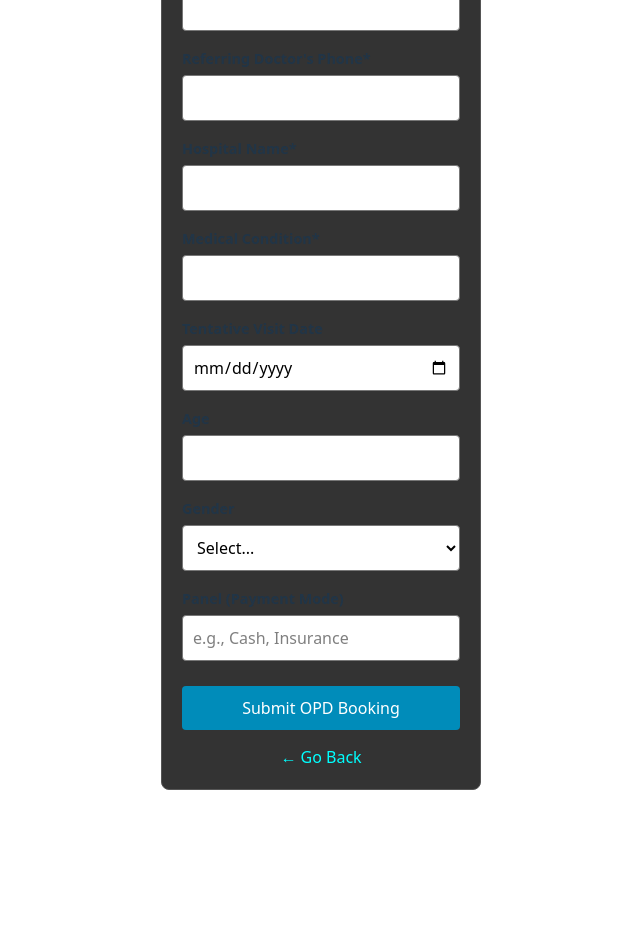
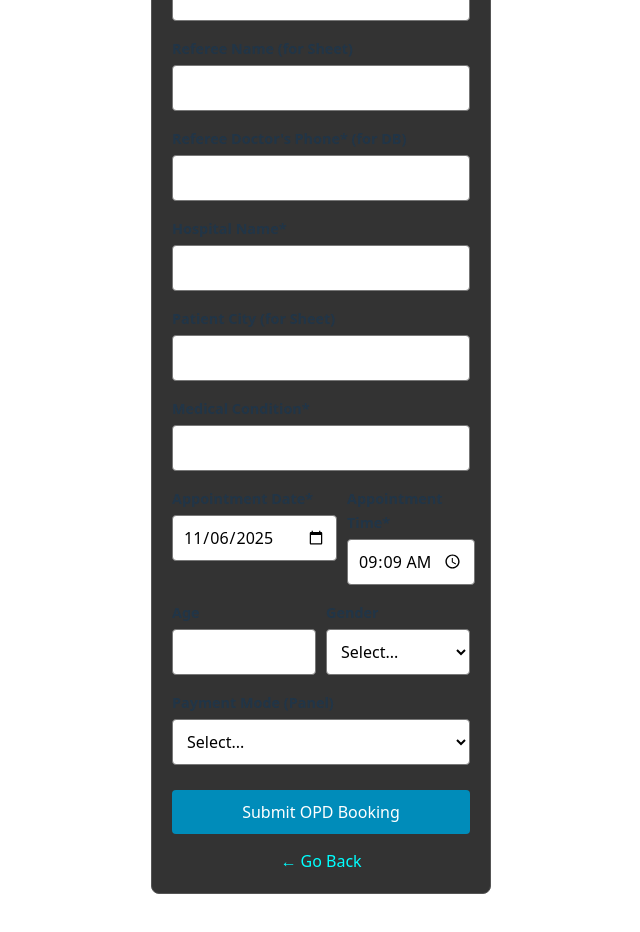
Before and after one commit to moneygoyal-del/crm-backend1, a React (Vite) app in the folder frontend/: page /book-opd in a window 1280 px wide. Shown: the part 320-1252 px from the top of the page, without its empty margins (319-959 px from the left). Before the commit the page ends 1192 px from the top, so only its background shows below. Built offline with nearby package versions, Linux system fonts and the light colour scheme; sample sign-in values are in the browser's storage.

Commit message:
upd(opdBooking)

```diff
--- a/frontend/src/Pages/BookOpdPage.tsx
+++ b/frontend/src/Pages/BookOpdPage.tsx
@@ -1,33 +1,45 @@
 import { useState } from 'react';
-import { useNavigate } from 'react-router-dom'; // Now we use this
+import { useNavigate } from 'react-router-dom';
 import api from '../api';
 import axios from 'axios';
 
-// (styles are unchanged)
+// (Styles are updated for the new layout)
 const styles = {
-    container: { width: '320px', margin: '50px auto', padding: '20px', border: '1px solid #555', borderRadius: '8px', textAlign: 'left' as const, backgroundColor: '#333' },
+    container: { width: '340px', margin: '40px auto', padding: '20px', border: '1px solid #555', borderRadius: '8px', textAlign: 'left' as const, backgroundColor: '#333' },
     header: { padding: '10px', backgroundColor: '#ccc', color: '#242424', fontWeight: 'bold', fontSize: '1.2em', borderRadius: '8px 8px 0 0', margin: '-20px -20px 20px -20px', textAlign: 'center' as const},
     input: { width: '100%', padding: '10px', margin: '5px 0 15px 0', boxSizing: 'border-box' as const, borderRadius: '4px', border: '1px solid #777', backgroundColor: '#fff', color: 'black' },
     button: { width: '100%', padding: '10px', marginTop: '10px', backgroundColor: '#008CBA', color: 'white', border: 'none', borderRadius: '4px', cursor: 'pointer', fontSize: '1em' },
     label: { fontWeight: 'bold', fontSize: '0.9em' },
-    error: { color: 'red', margin: '10px 0' },
-    success: { color: 'lightgreen', margin: '10px 0' },
-    backLink: { color: 'cyan', cursor: 'pointer', textAlign: 'center' as const, display: 'block', marginTop: '15px' } // Style for back link
+    error: { color: 'red', margin: '10px 0', textAlign: 'center' as const },
+    success: { color: 'lightgreen', margin: '10px 0', textAlign: 'center' as const },
+    backLink: { color: 'cyan', cursor: 'pointer', textAlign: 'center' as const, display: 'block', marginTop: '15px' },
+    // New style for splitting date/time
+    splitRow: { display: 'flex', gap: '10px' },
+    splitCol: { flex: 1 }
 };
 
 export default function BookOpdPage() {
-    const navigate = useNavigate(); // <-- This is now used
+    const navigate = useNavigate();
+
+    // Get current date and time for defaults
+    const now = new Date();
+    const defaultDate = now.toISOString().split('T')[0]; // YYYY-MM-DD
+    const defaultTime = now.toTimeString().split(' ')[0].substring(0, 5); // HH:MM
+
     const [formData, setFormData] = useState({
         booking_reference: `WEB-${Date.now()}`,
         patient_name: '',
         patient_phone: '',
+        referee_name: '', // <-- NEW FIELD FOR GOOGLE SHEET
         refree_phone_no: '',
         hospital_name: '',
         medical_condition: '',
+        city: '', // <-- NEW FIELD FOR GOOGLE SHEET
         age: '',
-        gender: '',
-        panel: '',
-        tentative_visit_date: '',
+        gender: '', // Will be a select
+        panel: '', // Will be a select
+        appointment_date: defaultDate, // <-- UPDATED FIELD
+        appointment_time: defaultTime, // <-- NEW FIELD
         current_disposition: 'opd_booked'
     });
     const [loading, setLoading] = useState(false);
@@ -48,29 +60,31 @@ export default function BookOpdPage() {
         setError('');
         setSuccess('');
 
-        if (!formData.patient_name || !formData.patient_phone || !formData.refree_phone_no || !formData.hospital_name || !formData.medical_condition) {
-            setError("Please fill in all required fields.");
+        // Updated validation
+        if (!formData.patient_name || !formData.patient_phone || !formData.refree_phone_no ||
+            !formData.hospital_name || !formData.medical_condition || !formData.appointment_date || !formData.appointment_time) {
+            setError("Please fill in all required (*) fields.");
             setLoading(false);
             return;
         }
 
-        const date = formData.tentative_visit_date ? new Date(formData.tentative_visit_date) : null;
-        const formattedDate = date ? `${date.getDate().toString().padStart(2, '0')}/${(date.getMonth() + 1).toString().padStart(2, '0')}/${date.getFullYear()} 00:00:00` : null;
-
+        // Payload is now the full form data
         const payload = {
             ...formData,
-            tentative_visit_date: formattedDate,
-            age: formData.age || 'N/A'
+            age: formData.age || 'N/A' // Send N/A if empty
         };
 
         try {
             const response = await api.post('/patientLeads/create-web', payload);
             setSuccess(`Success! Booking ${response.data.data.booking_reference} created.`);
+            // Clear form (but keep defaults)
             setFormData({
                 booking_reference: `WEB-${Date.now()}`,
-                patient_name: '', patient_phone: '', refree_phone_no: '',
-                hospital_name: '', medical_condition: '', age: '',
-                gender: '', panel: '', tentative_visit_date: '',
+                patient_name: '', patient_phone: '', referee_name: '', refree_phone_no: '',
+                hospital_name: '', medical_condition: '', city: '', age: '',
+                gender: '', panel: '',
+                appointment_date: defaultDate,
+                appointment_time: defaultTime,
                 current_disposition: 'opd_booked'
             });
             setTimeout(() => setSuccess(''), 5000);
@@ -95,28 +109,49 @@ export default function BookOpdPage() {
             {success && <div style={styles.success}>{success}</div>}
 
             <form onSubmit={handleSubmit}>
-                {/* ... (all your form inputs) ... */}
                 <label style={styles.label}>Patient Name*</label>
                 <input style={styles.input} type="text" name="patient_name" value={formData.patient_name} onChange={handleChange} />
 
                 <label style={styles.label}>Patient Phone*</label>
                 <input style={styles.input} type="tel" name="patient_phone" value={formData.patient_phone} onChange={handleChange} />
 
-                <label style={styles.label}>Referring Doctor's Phone*</label>
+                {/* --- NEW FIELDS FOR GOOGLE SHEET --- */}
+                <label style={styles.label}>Referee Name (for Sheet)</label>
+                <input style={styles.input} type="text" name="referee_name" value={formData.referee_name} onChange={handleChange} />
+
+                <label style={styles.label}>Referee Doctor's Phone* (for DB)</label>
                 <input style={styles.input} type="tel" name="refree_phone_no" value={formData.refree_phone_no} onChange={handleChange} />
 
                 <label style={styles.label}>Hospital Name*</label>
                 <input style={styles.input} type="text" name="hospital_name" value={formData.hospital_name} onChange={handleChange} />
 
+                <label style={styles.label}>Patient City (for Sheet)</label>
+                <input style={styles.input} type="text" name="city" value={formData.city} onChange={handleChange} />
+                {/* --- END NEW FIELDS --- */}
+
                 <label style={styles.label}>Medical Condition*</label>
                 <input style={styles.input} type="text" name="medical_condition" value={formData.medical_condition} onChange={handleChange} />
 
-                <label style={styles.label}>Tentative Visit Date</label>
-                <input style={styles.input} type="date" name="tentative_visit_date" value={formData.tentative_visit_date} onChange={handleChange} />
+                {/* --- ENHANCED DATE/TIME INPUTS --- */}
+                <div style={styles.splitRow}>
+                    <div style={styles.splitCol}>
+                        <label style={styles.label}>Appointment Date*</label>
+                        <input style={styles.input} type="date" name="appointment_date" value={formData.appointment_date} onChange={handleChange} />
+                    </div>
+                    <div style={styles.splitCol}>
+                        <label style={styles.label}>Appointment Time*</label>
+                        <input style={styles.input} type="time" name="appointment_time" value={formData.appointment_time} onChange={handleChange} />
+                    </div>
+                </div>
+                {/* --- END ENHANCED INPUTS --- */}
 
+                <div style={styles.splitRow}>
+                    <div style={styles.splitCol}>
                         <label style={styles.label}>Age</label>
                         <input style={styles.input} type="number" name="age" value={formData.age} onChange={handleChange} />
-
+                    </div>
+                    {/* --- PROFESSIONAL SELECT --- */}
+                    <div style={styles.splitCol}>
                         <label style={styles.label}>Gender</label>
                         <select style={styles.input} name="gender" value={formData.gender} onChange={handleChange}>
                             <option value="">Select...</option>
@@ -124,15 +159,29 @@ export default function BookOpdPage() {
                             <option value="female">Female</option>
                             <option value="other">Other</option>
                         </select>
+                    </div>
+                    {/* --- END SELECT --- */}
+                </div>
 
-                <label style={styles.label}>Panel (Payment Mode)</label>
-                <input style={styles.input} type="text" name="panel" value={formData.panel} onChange={handleChange} placeholder="e.g., Cash, Insurance" />
+                <label style={styles.label}>Payment Mode (Panel)</label>
+                {/* --- PROFESSIONAL SELECT --- */}
+                <select style={styles.input} name="panel" value={formData.panel} onChange={handleChange}>
+                    <option value="">Select...</option>
+                    <option value="Cash">Cash</option>
+                    <option value="Insurance">Insurance</option>
+                    <option value="Card">Card</option>
+                    <option value="UPI">UPI</option>
+                    <option value="PMJAY">PMJAY</option>
+                    <option value="CMRelief Fund">CM Relief Fund</option>
+                    <option value="TPA">TPA</option>
+                    <option value="Mixed">Mixed</option>
+                </select>
+                {/* --- END SELECT --- */}
 
                 <button style={styles.button} type="submit" disabled={loading}>
                     {loading ? "Submitting..." : "Submit OPD Booking"}
                 </button>
 
-                {/* --- ADD THIS LINK --- */}
                 <a onClick={() => navigate(-1)} style={styles.backLink}>
                     &larr; Go Back
                 </a>
```
Also changed, not shown: 1 other file (tests, documents, lock files or other folders). Lines whose indentation alone changed are shown as unchanged.
